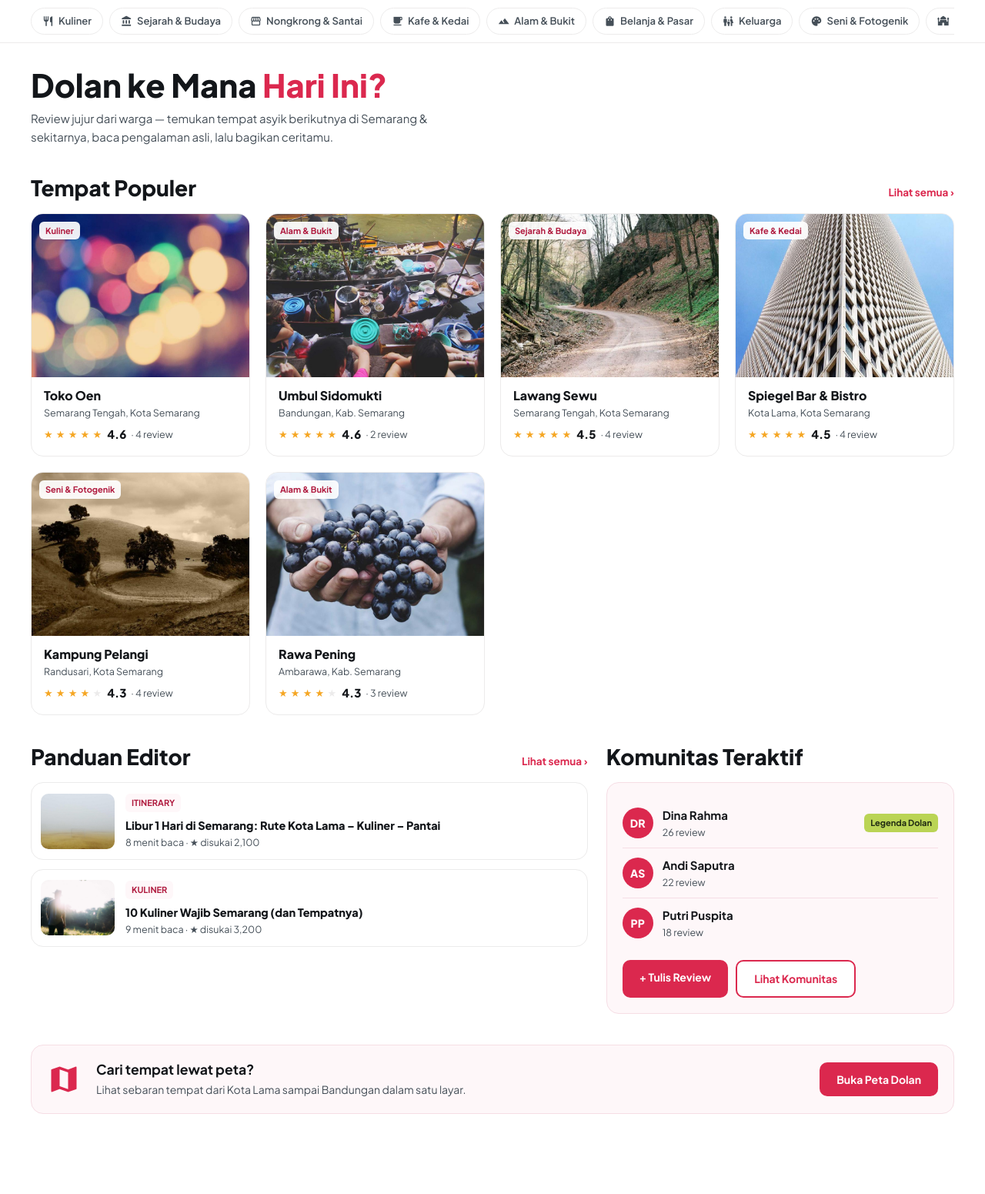
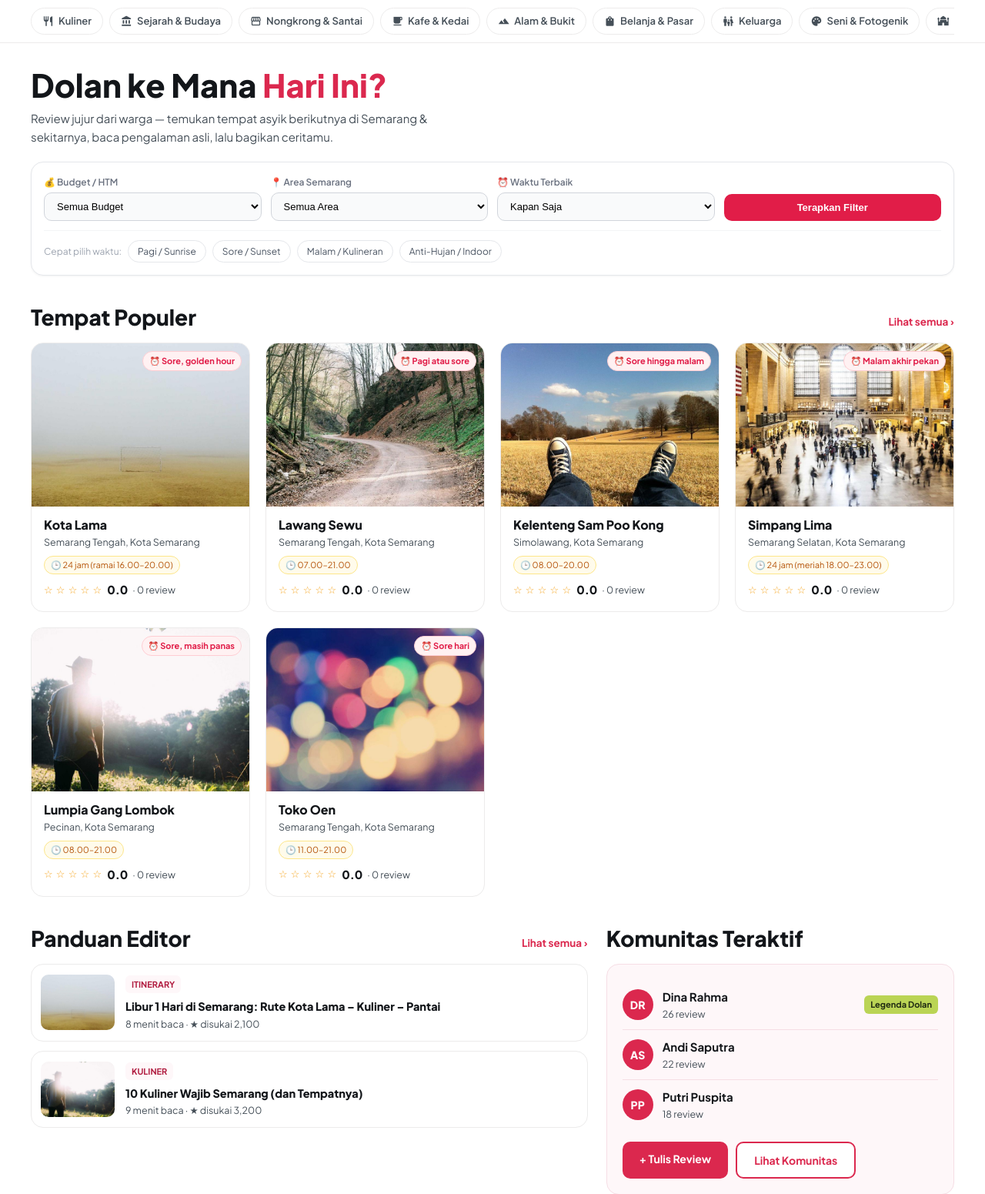
Before and after one commit to anggraeni-student/dolan_semarang, a Laravel app: page / in a window 1280 px wide. Shown: the part 68-1619 px from the top of the page at 77% size. Run offline with Laravel 12, Linux system fonts and the light colour scheme; data comes from the database, SQL or seed files in the repository.

Commit message:
Filter Praktis Khas Semarang (Budget/HTM, Area/Kecamatan, dan Tag Waktu Terbaik Berkunjung

```diff
--- a/app/Http/Controllers/HomeController.php
+++ b/app/Http/Controllers/HomeController.php
@@ -5,34 +5,73 @@ namespace App\Http\Controllers;
 use App\Models\Article;
 use App\Models\Category;
 use App\Models\Destination;
-use App\Models\Thread;
 use App\Models\User;
 use Illuminate\Http\Request;
+use Illuminate\Support\Collection;
 use Illuminate\View\View;
 
 class HomeController extends Controller
 {
     public function index(Request $request): View
     {
-        $destinations = Destination::with('category', 'reviews')
-            ->featured()
-            ->get()
-            ->sortByDesc(fn ($d) => $d->rating);
+        $hasFilter = $request->filled('budget') || $request->filled('area') || $request->filled('waktu');
+
+        $relations = [];
+        if (method_exists(Destination::class, 'category')) {
+            $relations[] = 'category';
+        }
+        if (method_exists(Destination::class, 'reviews')) {
+            $relations[] = 'reviews';
+        }
+
+        try {
+            $destinations = Destination::with($relations)->get();
+        } catch (\Throwable $e) {
+            $destinations = new Collection();
+        }
+
+        if ($request->filled('budget')) {
+            $destinations = $destinations->filter(
+                fn ($d) => ($d->budget_tier ?? null) === $request->budget
+            );
+        }
+
+        if ($request->filled('area')) {
+            $destinations = $destinations->filter(
+                fn ($d) => ($d->area ?? null) === $request->area
+            );
+        }
+
+        if ($request->filled('waktu')) {
+            $destinations = $destinations->filter(
+                fn ($d) => ($d->best_time ?? null) === $request->waktu
+            );
+        }
+
+        $destinations = $destinations->sortByDesc(fn ($d) => $d->rating ?? 0)->values();
+
+        if (!$hasFilter) {
+            $destinations = $destinations->take(6);
+        }
 
         // Rekomendasi personal jika user sudah login & punya minat
         $forYou = null;
-        if ($request->user() && $request->user()->interests->isNotEmpty()) {
-            $slugs = $request->user()->interests->pluck('slug');
-            $forYou = Destination::with('category', 'reviews')
-                ->whereHas('category', fn ($q) => $q->whereIn('slug', $slugs))
-                ->get()
-                ->sortByDesc(fn ($d) => $d->rating)
-                ->take(3);
+        try {
+            if ($request->user() && $request->user()->interests->isNotEmpty()) {
+                $slugs = $request->user()->interests->pluck('slug');
+                $forYou = Destination::with($relations)
+                    ->whereHas('category', fn ($q) => $q->whereIn('slug', $slugs))
+                    ->get()
+                    ->sortByDesc(fn ($d) => $d->rating ?? 0)
+                    ->take(3);
+            }
+        } catch (\Throwable $e) {
+            $forYou = null;
         }
 
         return view('home', [
             'categories' => Category::orderBy('position')->get(),
-            'destinations' => $destinations->take(6),
+            'destinations' => $destinations,
             'forYou' => $forYou,
             'articles' => Article::with('author')->latest()->take(2)->get(),
             'topUsers' => User::withCount('reviews')->orderByDesc('reviews_count')->take(3)->get(),
--- a/app/Models/Destination.php
+++ b/app/Models/Destination.php
@@ -2,63 +2,29 @@
 
 namespace App\Models;
 
-use Illuminate\Database\Eloquent\Builder;
+use Illuminate\Database\Eloquent\Factories\HasFactory;
 use Illuminate\Database\Eloquent\Model;
-use Illuminate\Database\Eloquent\Relations\BelongsTo;
-use Illuminate\Database\Eloquent\Relations\HasMany;
-use Illuminate\Database\Eloquent\Relations\BelongsToMany;
 
 class Destination extends Model
 {
+    use HasFactory;
+
     protected $fillable = [
-        'slug', 'name', 'category_id', 'location', 'description', 'hero_image',
-        'lat', 'lng', 'htm', 'opening_hours', 'best_time', 'access_info', 'is_featured',
+        'name',
+        'slug',
+        'category',
+        'price_range',
+        'budget_tier',
+        'area',
+        'best_time',
+        'opening_hours',
+        'address',
+        'description',
+        'image_url',
     ];
 
-    protected $casts = [
-        'lat' => 'float',
-        'lng' => 'float',
-        'is_featured' => 'boolean',
-    ];
-
-    public function category(): BelongsTo
-    {
-        return $this->belongsTo(Category::class);
-    }
-
-    public function reviews(): HasMany
+    public function reviews()
     {
         return $this->hasMany(Review::class);
     }
-
-    public function collections(): BelongsToMany
-    {
-        return $this->belongsToMany(Collection::class);
-    }
-
-    /** Rata-rata skor gabungan 4 aspek */
-    public function getRatingAttribute(): float
-    {
-        $agg = $this->reviews()
-            ->selectRaw('avg((score_view+score_access+score_cleanliness+score_facility)/4.0) as avg_score, count(*) as total')
-            ->first();
-
-        return $agg && $agg->avg_score ? round((float) $agg->avg_score, 1) : 0.0;
-    }
-
-    public function getReviewCountAttribute(): int
-    {
-        return (int) $this->reviews()->count();
-    }
-
-    public function scopeFeatured(Builder $query): Builder
-    {
-        return $query->where('is_featured', true);
-    }
-
-    public function scopeTopRated(Builder $query): Builder
-    {
-        return $query->withAvg('reviews', \DB::raw('(score_view+score_access+score_cleanliness+score_facility)/4.0'))
-            ->orderByDesc('reviews_avg_' . \DB::raw('(score_view+score_access+score_cleanliness+score_facility)/4.0'));
-    }
 }
--- a/app/Models/Review.php
+++ b/app/Models/Review.php
@@ -2,32 +2,24 @@
 
 namespace App\Models;
 
+use Illuminate\Database\Eloquent\Factories\HasFactory;
 use Illuminate\Database\Eloquent\Model;
-use Illuminate\Database\Eloquent\Relations\BelongsTo;
 
 class Review extends Model
 {
+    use HasFactory;
+
     protected $fillable = [
-        'user_id', 'destination_id', 'score_view', 'score_access',
-        'score_cleanliness', 'score_facility', 'body',
-        'helpful_count', 'photo_count', 'visited_at',
+        'destination_id',
+        'user_name',
+        'rating',
+        'visit_time_tag',
+        'comment',
+        'photo_url',
     ];
 
-    protected $casts = ['visited_at' => 'date'];
-
-    public function user(): BelongsTo
-    {
-        return $this->belongsTo(User::class);
-    }
-
-    public function destination(): BelongsTo
+    public function destination()
     {
         return $this->belongsTo(Destination::class);
     }
-
-    /** Rata-rata skor review ini */
-    public function getScoreAttribute(): float
-    {
-        return round(($this->score_view + $this->score_access + $this->score_cleanliness + $this->score_facility) / 4, 1);
-    }
 }
--- a/resources/views/components/destination-card.blade.php
+++ b/resources/views/components/destination-card.blade.php
@@ -2,15 +2,36 @@
 <a href="{{ route('destinations.show', $destination->slug) }}" class="card card-link">
     <div class="card-img">
         <img src="{{ asset($destination->hero_image) }}" alt="{{ $destination->name }}" loading="lazy">
-        <span class="tag card-cat">{{ $destination->category->name }}</span>
+        @if($destination->category?->name)
+            <span class="tag card-cat">{{ $destination->category->name }}</span>
+        @endif
+        @if(!empty($destination->best_time))
+            <span class="tag" style="position:absolute; top:10px; right:10px; background:#fff1f2; color:#e11d48; border:1px solid #fecdd3; font-size:11px; padding:3px 8px; border-radius:999px;">
+                ⏰ {{ $destination->best_time }}
+            </span>
+        @endif
     </div>
     <div class="card-body">
         <h3 class="card-title">{{ $destination->name }}</h3>
-        <div class="card-meta">{{ $destination->location }}</div>
-        <div class="rating-line" style="margin-top:6px">
-            <span class="stars">@for ($i = 1; $i <= 5; $i++)@if ($i <= round($destination->rating))★@else<span class="off">★</span>@endif @endfor</span>
-            <span class="rating-num">{{ number_format($destination->rating, 1) }}</span>
-            <span class="card-meta">· {{ $destination->review_count }} review</span>
+        <div class="card-meta">{{ $destination->area ?: $destination->location }}</div>
+
+        <div style="display:flex; flex-wrap:wrap; gap:6px; margin-top:8px;">
+            @if(!empty($destination->budget_tier))
+                <span style="font-size:11px; padding:2px 8px; border-radius:999px; background:#ecfdf5; color:#047857; border:1px solid #a7f3d0;">
+                    💰 {{ $destination->budget_tier }}
+                </span>
+            @endif
+            @if(!empty($destination->opening_hours))
+                <span style="font-size:11px; padding:2px 8px; border-radius:999px; background:#fffbeb; color:#b45309; border:1px solid #fde68a;">
+                    🕒 {{ $destination->opening_hours }}
+                </span>
+            @endif
+        </div>
+
+        <div class="rating-line" style="margin-top:8px">
+            <span class="stars">@for ($i = 1; $i <= 5; $i++)@if ($i <= round($destination->rating ?? 0))★@else☆@endif @endfor</span>
+            <span class="rating-num">{{ number_format($destination->rating ?? 0, 1) }}</span>
+            <span class="card-meta">· {{ $destination->review_count ?? 0 }} review</span>
         </div>
     </div>
 </a>
--- /dev/null
+++ b/resources/views/components/semarang-filters.blade.php
@@ -0,0 +1,83 @@
+@php
+    $budgetList = [
+        'Gratis / Parkir Aja',
+        'Di Bawah Rp 25.000',
+        'Rp 25.000 – Rp 75.000',
+        'Di Atas Rp 75.000',
+    ];
+    $areaList = [
+        'Semarang Tengah / Kota Lama',
+        'Semarang Barat',
+        'Banyumanik / Tembalang',
+        'Semarang Selatan / Gombel',
+        'Ungaran / Bandungan / Sekitarnya',
+    ];
+    $timeList = [
+        'Pagi / Sunrise',
+        'Sore / Sunset',
+        'Malam / Kulineran',
+        'Anti-Hujan / Indoor',
+    ];
+@endphp
+
+<form action="{{ url()->current() }}" method="GET" style="background:#ffffff; border:1px solid #e5e7eb; border-radius:16px; padding:16px; margin:20px 0 28px 0; box-shadow:0 1px 3px rgba(0,0,0,0.05);">
+    @if(request('search'))
+        <input type="hidden" name="search" value="{{ request('search') }}">
+    @endif
+    @if(request('q'))
+        <input type="hidden" name="q" value="{{ request('q') }}">
+    @endif
+
+    <div style="display:grid; grid-template-columns:repeat(auto-fit, minmax(190px, 1fr)); gap:12px; align-items:end;">
+        <div>
+            <label style="display:block; font-size:12px; font-weight:600; color:#6b7280; margin-bottom:4px;">💰 Budget / HTM</label>
+            <select name="budget" style="width:100%; border-radius:10px; border:1px solid #d1d5db; background:#f9fafb; padding:9px 12px; font-size:13px;">
+                <option value="">Semua Budget</option>
+                @foreach($budgetList as $budget)
+                    <option value="{{ $budget }}" {{ request('budget') === $budget ? 'selected' : '' }}>{{ $budget }}</option>
+                @endforeach
+            </select>
+        </div>
+
+        <div>
+            <label style="display:block; font-size:12px; font-weight:600; color:#6b7280; margin-bottom:4px;">📍 Area Semarang</label>
+            <select name="area" style="width:100%; border-radius:10px; border:1px solid #d1d5db; background:#f9fafb; padding:9px 12px; font-size:13px;">
+                <option value="">Semua Area</option>
+                @foreach($areaList as $area)
+                    <option value="{{ $area }}" {{ request('area') === $area ? 'selected' : '' }}>{{ $area }}</option>
+                @endforeach
+            </select>
+        </div>
+
+        <div>
+            <label style="display:block; font-size:12px; font-weight:600; color:#6b7280; margin-bottom:4px;">⏰ Waktu Terbaik</label>
+            <select name="waktu" style="width:100%; border-radius:10px; border:1px solid #d1d5db; background:#f9fafb; padding:9px 12px; font-size:13px;">
+                <option value="">Kapan Saja</option>
+                @foreach($timeList as $time)
+                    <option value="{{ $time }}" {{ request('waktu') === $time ? 'selected' : '' }}>{{ $time }}</option>
+                @endforeach
+            </select>
+        </div>
+
+        <div style="display:flex; gap:8px;">
+            <button type="submit" style="flex:1; border-radius:10px; background:#e11d48; color:#ffffff; border:none; font-weight:600; font-size:13px; padding:10px 16px; cursor:pointer;">
+                Terapkan Filter
+            </button>
+            @if(request()->hasAny(['budget', 'area', 'waktu']))
+                <a href="{{ url()->current() }}" style="border-radius:10px; border:1px solid #d1d5db; background:#f9fafb; color:#374151; font-size:13px; padding:10px 12px; text-decoration:none;">
+                    Reset
+                </a>
+            @endif
+        </div>
+    </div>
+
+    <div style="display:flex; flex-wrap:wrap; align-items:center; gap:8px; margin-top:12px; padding-top:12px; border-top:1px solid #f3f4f6;">
+        <span style="font-size:12px; color:#9ca3af;">Cepat pilih waktu:</span>
+        @foreach($timeList as $time)
+            <a href="{{ request()->fullUrlWithQuery(['waktu' => request('waktu') === $time ? null : $time]) }}"
+               style="font-size:12px; padding:4px 12px; border-radius:999px; text-decoration:none; border:1px solid {{ request('waktu') === $time ? '#e11d48' : '#e5e7eb' }}; background:{{ request('waktu') === $time ? '#fff1f2' : '#ffffff' }}; color:{{ request('waktu') === $time ? '#e11d48' : '#4b5563' }}; font-weight:{{ request('waktu') === $time ? '600' : '400' }};">
+                {{ $time }}
+            </a>
+        @endforeach
+    </div>
+</form>
--- a/resources/views/home.blade.php
+++ b/resources/views/home.blade.php
@@ -8,6 +8,8 @@
         <h1 style="margin-bottom:6px">Dolan ke Mana <span style="color:var(--primary)">Hari Ini?</span></h1>
         <p style="color:var(--ink-mid);max-width:560px">Review jujur dari warga — temukan tempat asyik berikutnya di Semarang & sekitarnya, baca pengalaman asli, lalu bagikan ceritamu.</p>
     </div>
+
+    <x-semarang-filters />
 
     {{-- Rekomendasi personal (kalau user punya minat) --}}
     @if ($forYou && $forYou->isNotEmpty())
```
Also changed, not shown: app/Http/Controllers/DestinationController.php (+92 -20 lines), resources/views/components/destination-badges.blade.php (added, +24 -0 lines), database/migrations/2026_11_27_094446_add_semarang_filters_to_destinations_and_reviews.php (added).
